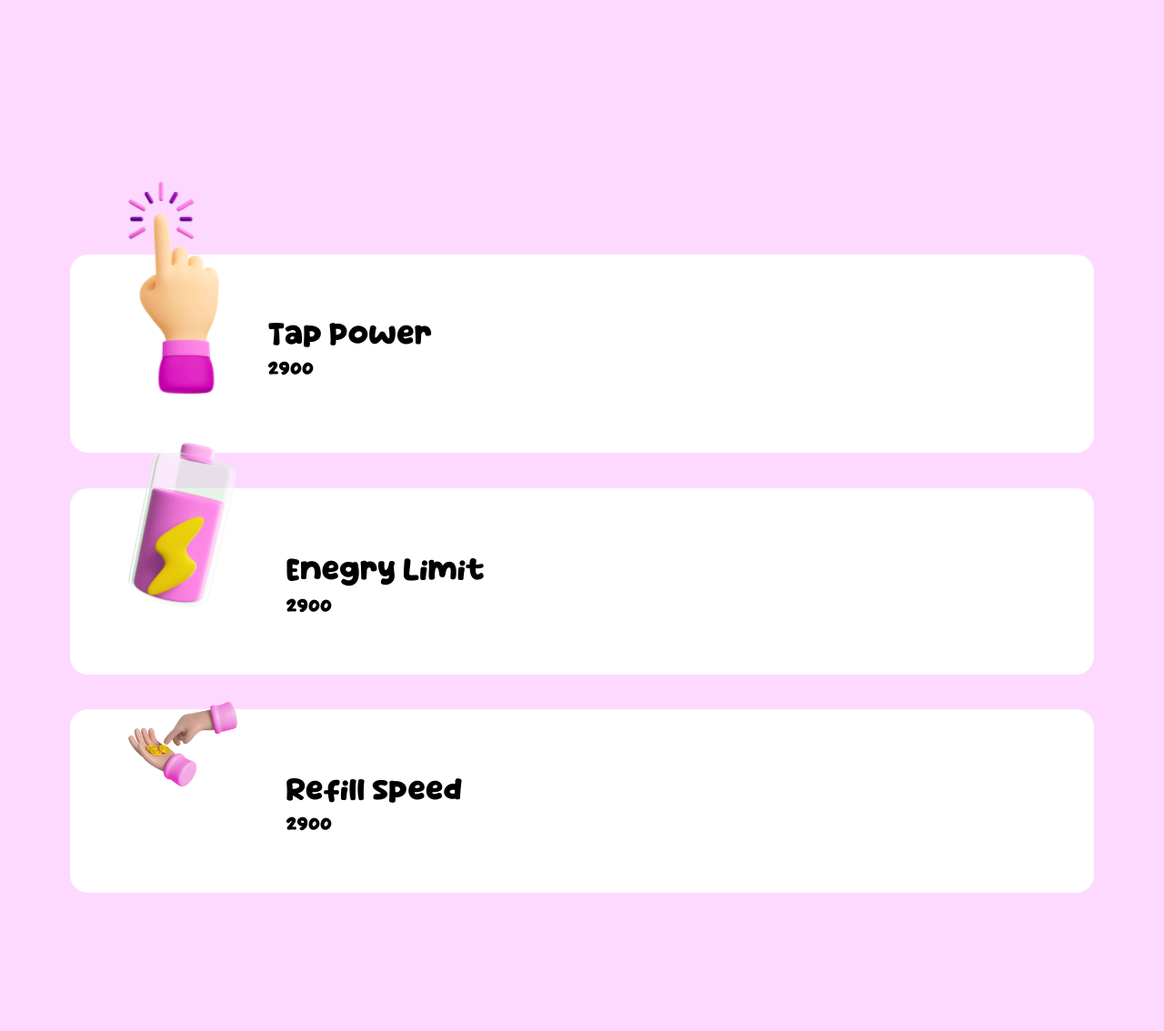
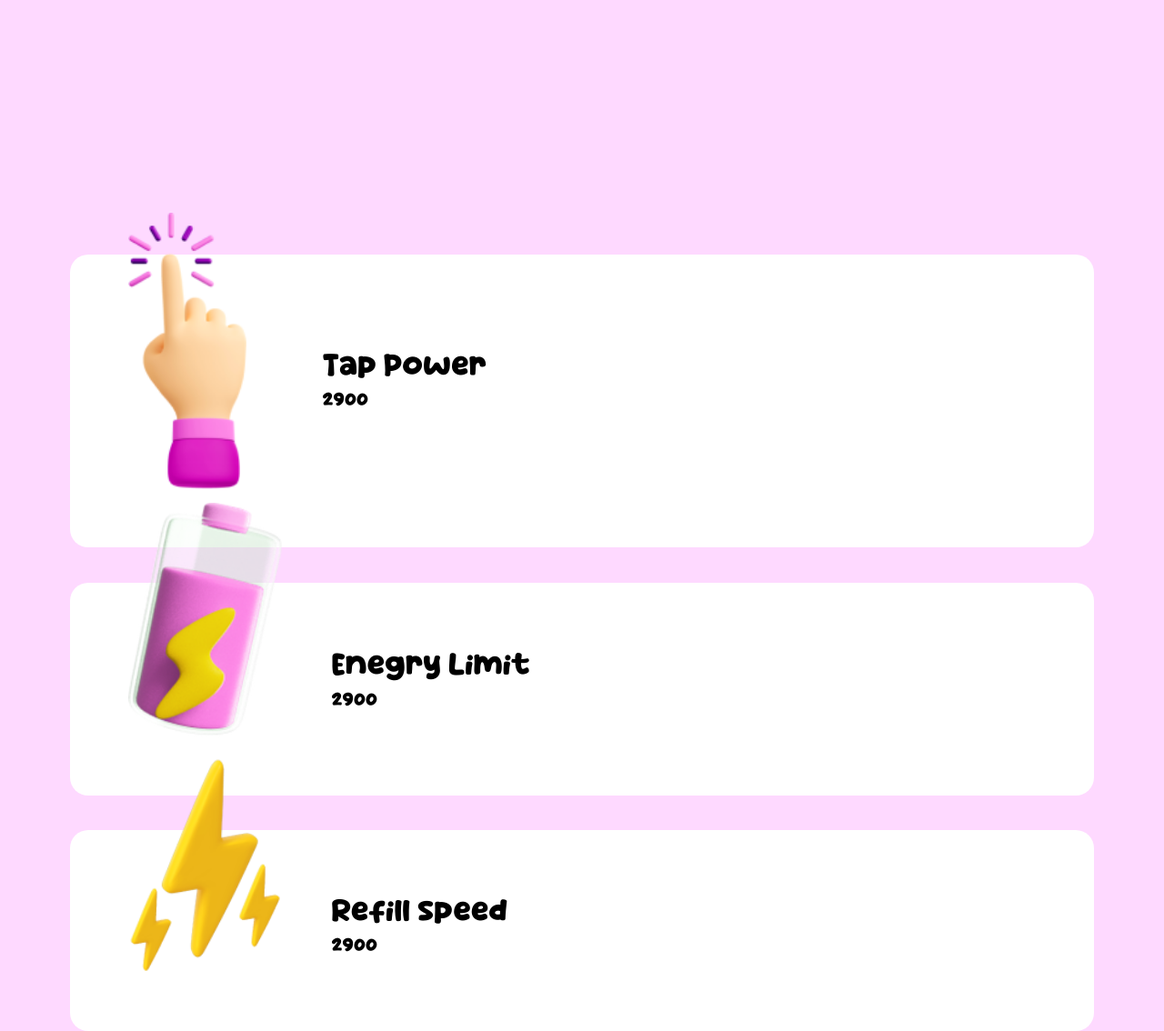
Before and after one commit to ton-lama-dev/lama-game, a Flask app: template src/templates/upgrade.html in a window 1280 px wide. Shown: the part 461-1595 px from the top of the page at 91% size. Before the commit the page ends 1443 px from the top, so only its background shows below. Run offline with Flask 3, Linux system fonts and the light colour scheme; the template is opened without the code that fills it, so the values that code supplies are empty; some libraries are stand-ins or nearby versions.

Commit message:
Upgrade page (refill speed image) fixed.

```diff
--- a/src/static/css/upgrade.css
+++ b/src/static/css/upgrade.css
@@ -49,18 +49,19 @@ h2 {
 }
 
 .finger {
-    margin-top: -18%;
-    width: 10%;
+    margin-top: -11%;
+    margin-right: 3%;
+    width: 13%;
     display: inline-block;
 }
 
 .battery {
-    width: 12%;
+    width: 17%;
     margin-top: -18%;
 }
 
-.energy {
-    width: 12%;
+.speed {
+    width: 17%;
     margin-top: -18%;
 }
 
--- a/src/templates/upgrade.html
+++ b/src/templates/upgrade.html
@@ -30,7 +30,7 @@
     </div>
 
     <div class="item">
-        <img class="energy" src="../static/img/hands.png" alt="">
+        <img class="speed" src="../static/img/speed.png" alt="">
         <div class="text">
             <p class="name">Refill speed</p>
             <p class="num">2900</p>
```
Also changed, not shown: src/static/img/hands.png (deleted), src/static/img/speed.png (added).
